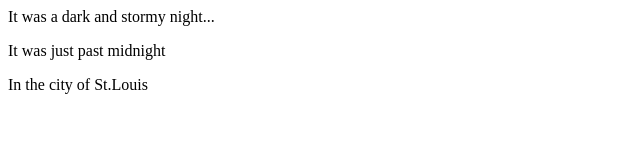
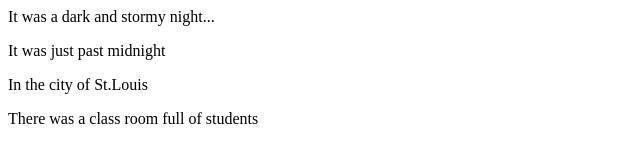
Before and after one commit to kitowskiv/fireside-story, a plain HTML site: page index.html in a window 1280 px wide. Shown: the whole page, without its empty margins (0-640 px from the left). Drawn offline with Linux system fonts and the light colour scheme.

Commit message:
Add line four

```diff
--- a/index.html
+++ b/index.html
@@ -3,5 +3,6 @@
     <p>It was a dark and stormy night...</p>
     <p> It was just past midnight </p>
     <p>In the city of St.Louis</p>
+    <p>There was a class room full of students </p>
   </body>
 </html>
```
